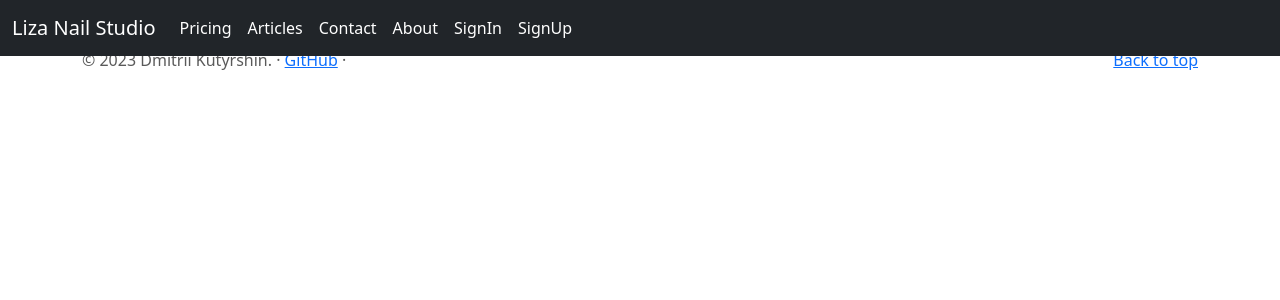
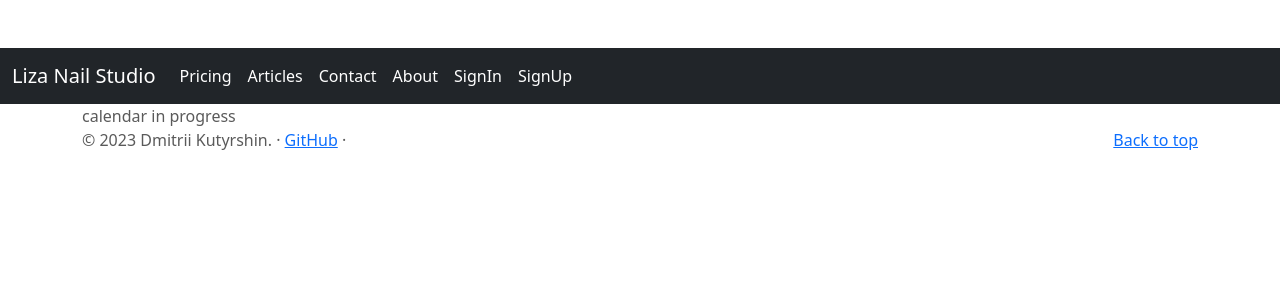
Before and after one commit to cootook/project, a Flask app: page / in a window 1280 px wide. Shown: the top 300 px of the page. Run offline with Flask 3, Linux system fonts and the light colour scheme; some libraries are stand-ins or nearby versions.

Commit message:
feat: add calendar (js, css, template)

```diff
--- a/studio_app/templates/calendar.html
+++ b/studio_app/templates/calendar.html
@@ -1 +1,4 @@
-in progress
+calendar in progress
+<div id="calendar"></div>
+<script src="{{ url_for('static', filename='/js/moment.js') }}"></script>
+<script src="{{ url_for('static', filename='/js/calendar.js') }}"></script>
--- a/studio_app/templates/header_navbar.html
+++ b/studio_app/templates/header_navbar.html
@@ -1,5 +1,5 @@
 {% if session.get("user_id") %}
-Hi {{session.get("user_id")}}!
+<span class="font-weight-light text-warning">Hi {{session.get("user_id")}}!</span>
     {% for navbar_item in navbar_menu %}
         <li class="nav-item">
             <a class="nav-link active" aria-current="page" href="{{ navbar_item.lower() }}/">{{ navbar_item }}</a>
--- a/studio_app/templates/index.html
+++ b/studio_app/templates/index.html
@@ -5,6 +5,9 @@ Liza Nail Studio
 {% endblock %}
 
 {% block content %}
-
+<!-- Wrap the rest of the page in another container to center all the content. -->
+<div class="container marketing">
+{% include 'calendar.html' %}
+</div><!-- /.container -->
 
 {% endblock %}
--- a/studio_app/templates/layout.html
+++ b/studio_app/templates/layout.html
@@ -14,6 +14,8 @@
 
 
 <link href="{{ url_for('static', filename='/css/bootstrap.min.css') }}" rel="stylesheet">
+<link href="{{ url_for('static', filename='/css/style.css') }}" rel="stylesheet">
+<link href="{{ url_for('static', filename='/css/calendar.css') }}" rel="stylesheet">
 
     <style>
       .bd-placeholder-img {
@@ -70,11 +72,11 @@
 
 
     <!-- Custom styles for this template -->
-    <link href="{{ url_for('static', filename='/css/style.css') }}" rel="stylesheet">
+
   </head>
   <body>
         <header>
-          <nav class="navbar navbar-expand-md navbar-dark fixed-top bg-dark">
+          <nav class="navbar navbar-expand-md navbar-dark fixed--top bg-dark">
             <div class="container-fluid">
             <a class="navbar-brand" href="/">Liza Nail Studio</a>
             <button class="navbar-toggler" type="button" data-bs-toggle="collapse" data-bs-target="#navbarCollapse" aria-controls="navbarCollapse" aria-expanded="false" aria-label="Toggle navigation">
```
